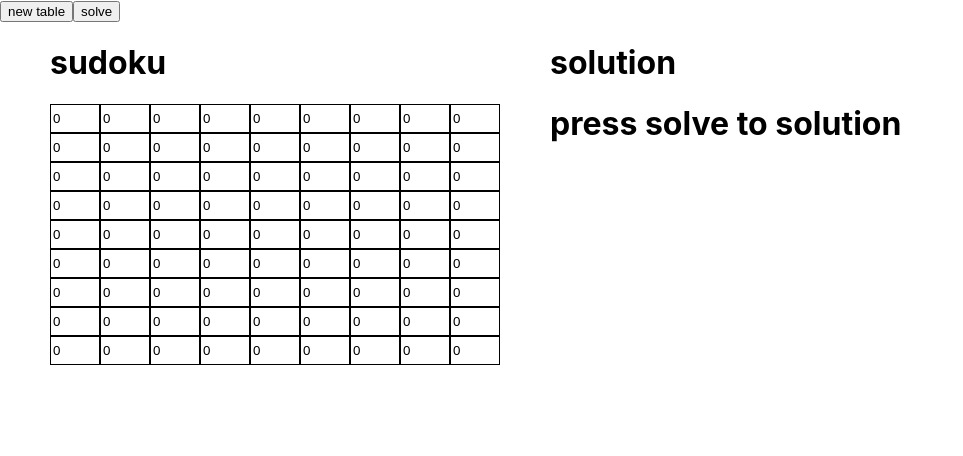
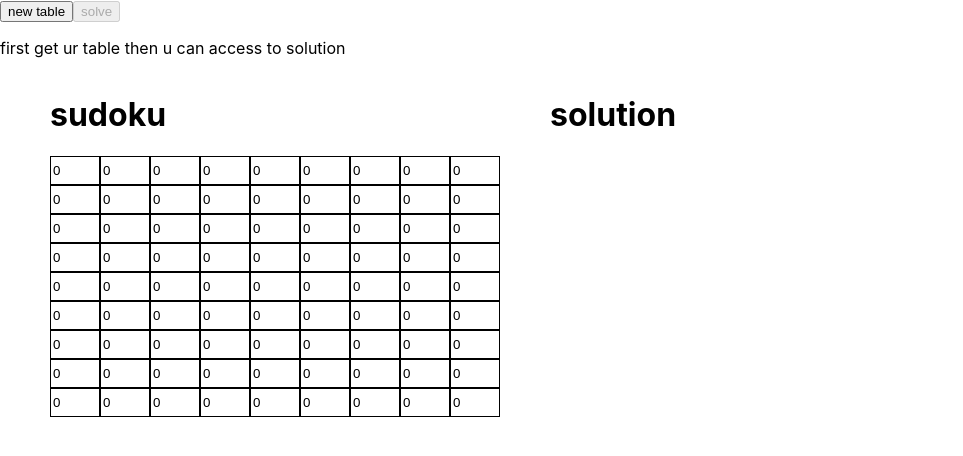
Before and after one commit to dufren/sudoku-challange, a React (Create React App) app: page / in a window 1280 px wide. Shown: the top 456 px of the page, without its empty margins (0-963 px from the left). Built offline with nearby package versions, Linux system fonts and the light colour scheme.

Commit message:
visibility

```diff
--- a/src/App.js
+++ b/src/App.js
@@ -16,7 +16,7 @@ const initialState = [
 function App() {
   const [puzzle, setPuzzle] = useState(initialState);
   const [solution, setSolution] = useState([]);
-  const [visible, setVisible] = useState(false);
+  const [visible, setVisible] = useState(true);
 
   const handleFetchPuzzle = () => {
     axios.get("https://sudoku-api.vercel.app/api/dosuku").then((res) => {
@@ -24,6 +24,7 @@ function App() {
       setPuzzle(data.newboard.grids[0].value);
       setSolution(data.newboard.grids[0].solution);
     });
+    handleSolution();
   };
 
   const handleSolution = () => {
@@ -40,7 +41,10 @@ function App() {
     <div className="app">
       <div className="buttons">
         <button onClick={handleFetchPuzzle}>new table</button>
-        <button onClick={handleSolution}>solve</button>
+        <button disabled={!solution.length} onClick={handleSolution}>
+          solve
+        </button>
+        <p>first get ur table then u can access to solution</p>
       </div>
       <div className="main">
         <div>
@@ -60,7 +64,6 @@ function App() {
 
         <div>
           <h1>solution</h1>
-          {!visible && <h1>press solve to solution</h1>}
           {visible && (
             <div className="grid-solution">
               {solution?.map((row, rowIdx) => (
```
